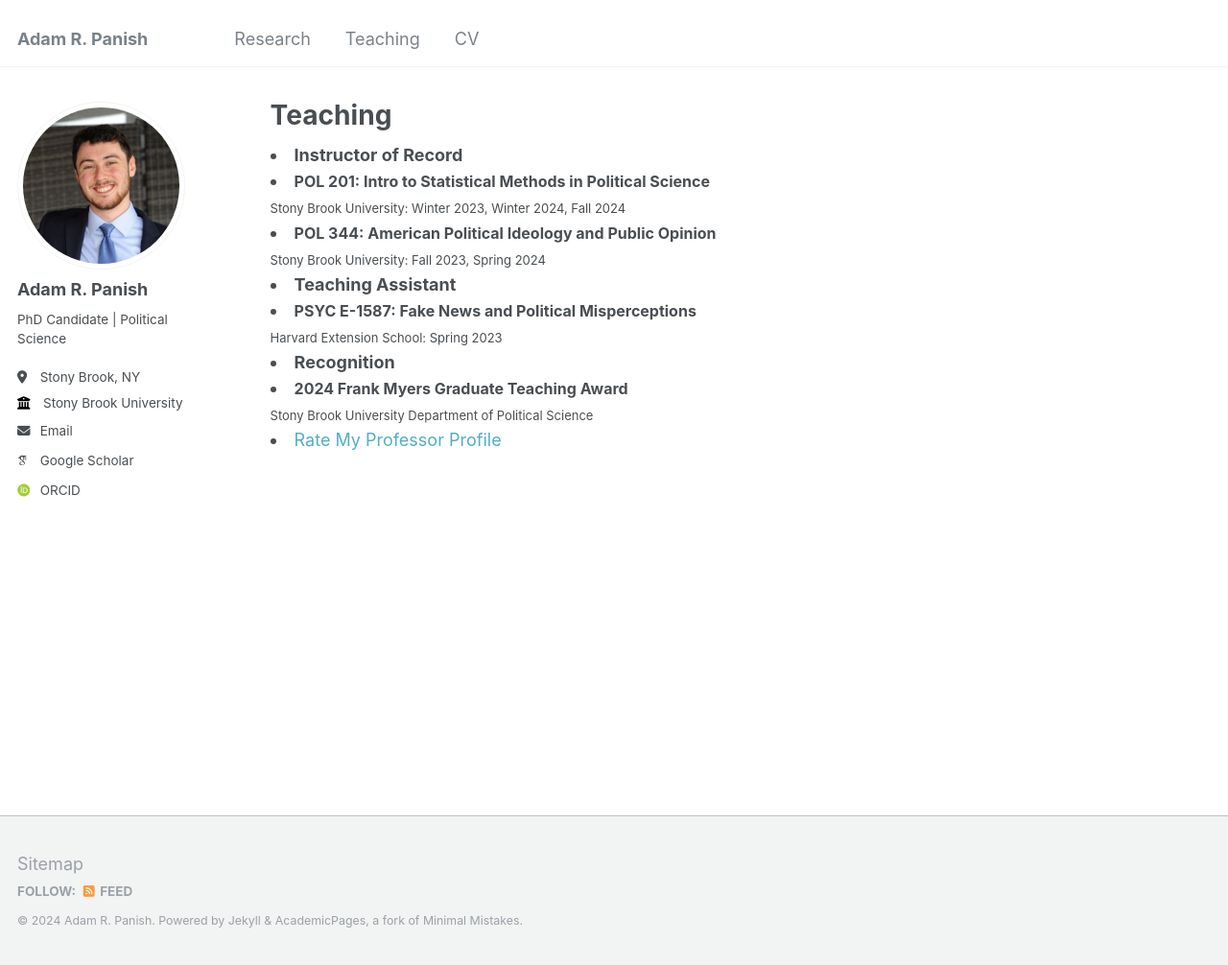
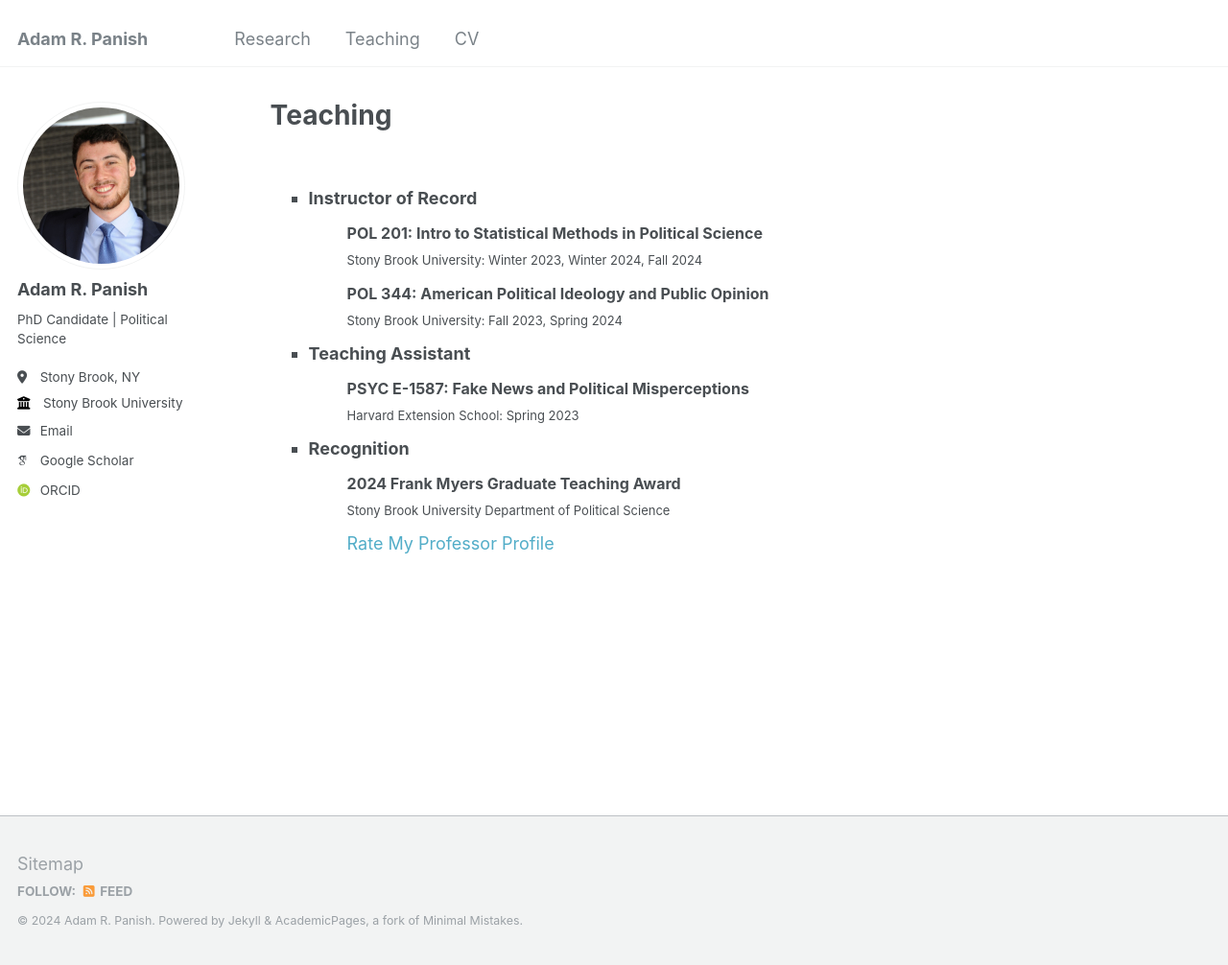
Before and after one commit to adampanish/adampanish.github.io, a Jekyll site: the page built from _pages/teaching.html, in a window 1280 px wide and 1006 px high. Shown: the whole window at 96% size. Built offline with Jekyll 4.4.1, drawn with Linux system fonts in a browser that asks for light colours; some web fonts are replaced.

Commit message:
Update teaching.html

```diff
--- a/_pages/teaching.html
+++ b/_pages/teaching.html
@@ -4,23 +4,11 @@ title: "Teaching"
 permalink: /teaching/
 author_profile: true
 ---
-<head>
-<style>
-ul.a {
-  list-style-type: square;
-  padding: 0;
-}
-  ul.b {
-  list-style-type: none;
-  padding: 0;
-}
-</head>
-</style>
-
-<ul.a>
+<br>
+<ul style="list-style-type:square">
   <li>
     <font size=4.5><b>Instructor of Record</b></font>
-    <ul.b>
+    <ul style="list-style-type:none">
       <li>
         <font size=3><b>POL 201: Intro to Statistical Methods in Political Science</b></font><br>
         <font size=2>Stony Brook University: Winter 2023, Winter 2024, Fall 2024</font>
@@ -29,21 +17,21 @@ ul.a {
         <font size=3><b>POL 344: American Political Ideology and Public Opinion</b></font><br>
         <font size=2>Stony Brook University: Fall 2023, Spring 2024</font>
       </li>
-    </ul.b>
+    </ul>
   </li>
 
   <li>
     <font size=4.5><b>Teaching Assistant</b></font>
-    <ul.b>
+    <ul style="list-style-type:none">
       <li>
         <font size=3><b>PSYC E-1587: Fake News and Political Misperceptions</b></font><br>
         <font size=2>Harvard Extension School: Spring 2023</font>
       </li>
-    </ul.b>
+    </ul>
 
    <li>
      <font size=4.5><b>Recognition</b></font>
-     <ul.b>
+     <ul style="list-style-type:none">
        <li>
          <font size=3><b>2024 Frank Myers Graduate Teaching Award</b></font><br>
          <font size=2>Stony Brook University Department of Political Science</font>
@@ -51,6 +39,6 @@ ul.a {
        <li>
          <a style="text-decoration:none" href="https://www.ratemyprofessors.com/professor/2897587" style="color: #808080" style="text-decoration:none;">Rate My Professor Profile</a>
        </li>
-     </ul.b>
+     </ul>
    </li>
-</ul.a>
+</ul>
```
